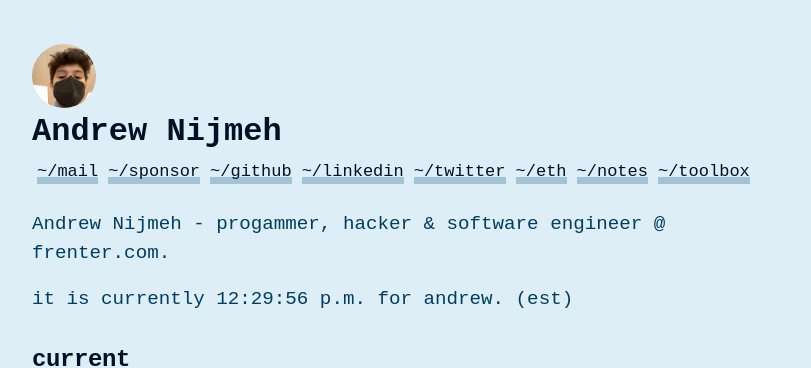
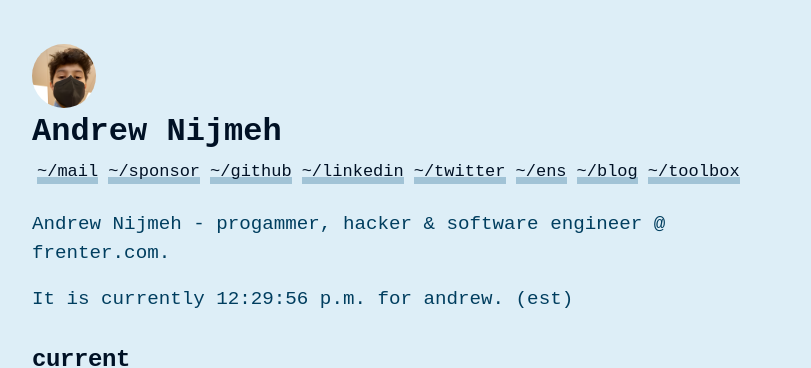
Before and after one commit to imReset/nijmeh.xyz, a Next.js app: page / in a window 1280 px wide. Shown: the top 368 px of the page, without its empty margins (224-1035 px from the left). Built offline with nearby package versions, Linux system fonts and the light colour scheme.

Commit message:
deploy time

```diff
--- a/pages/index.tsx
+++ b/pages/index.tsx
@@ -30,8 +30,8 @@ export default function Home() {
       <Link href="https://g.nijmeh.xyz" passHref><strong> ~/github </strong></Link>
       <Link href="https://www.linkedin.com/in/andrew-nijmeh-1a6726200/" passHref><strong> ~/linkedin </strong></Link>
       <Link href="https://t.nijmeh.xyz" passHref><strong> ~/twitter </strong></Link>
-      <Link href="https://nijmeh.eth" passHref><strong> ~/eth </strong></Link>
-      <Link href="/notes" passHref><strong> ~/notes </strong></Link>
+      <Link href="https://nijmeh.eth" passHref><strong> ~/ens </strong></Link>
+      <Link href="/notes" passHref><strong> ~/blog </strong></Link>
       <Link href="/toolbox" passHref><strong> ~/toolbox </strong></Link>
     </p>
     <p>
@@ -39,7 +39,7 @@ export default function Home() {
     </p>
 
     <br/>
-    <p>it is currently {time} for andrew. (est)</p>
+    <p>It is currently {time} for andrew. (est)</p>
 
     <h2>current</h2>
     <p>
```
